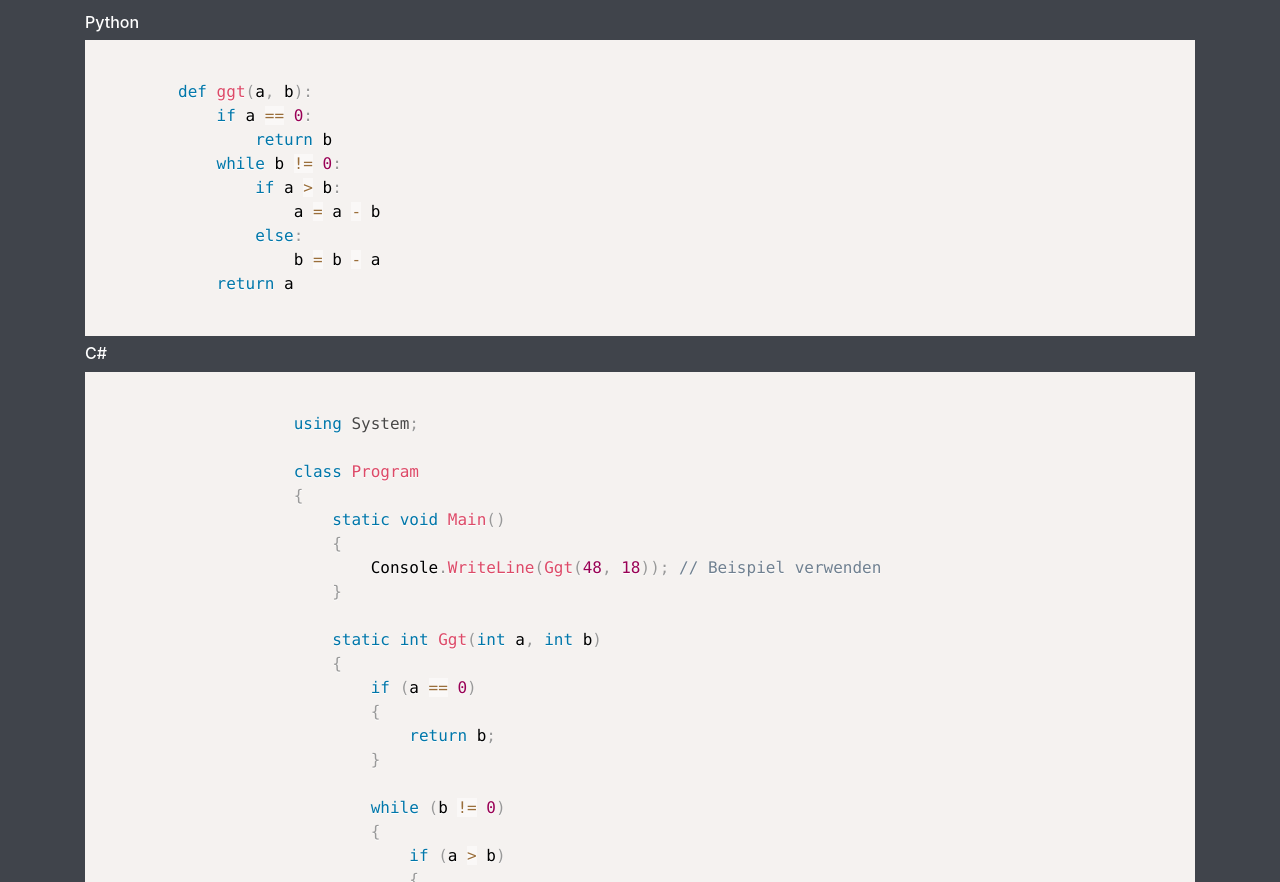
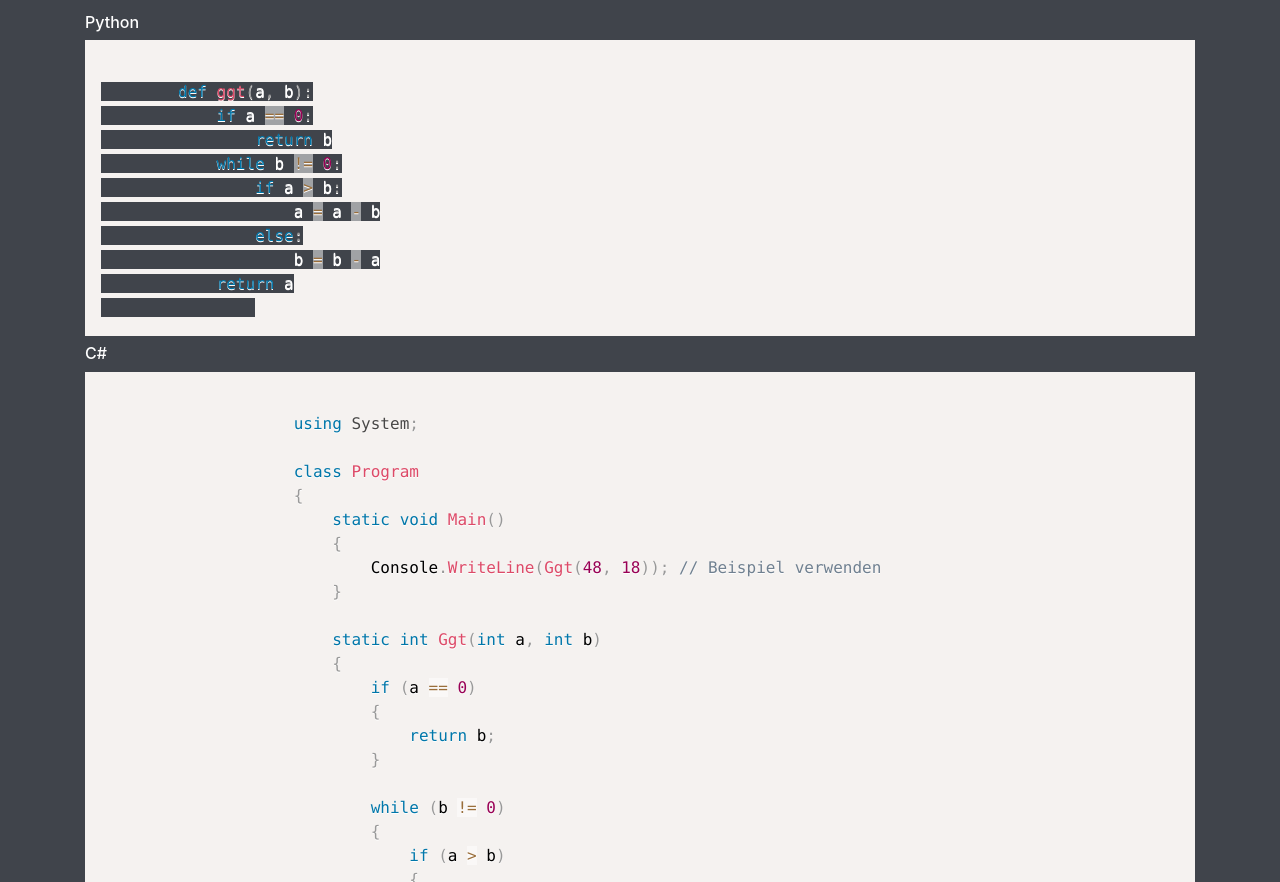
Before and after one commit to ShamelJij/programmierung_unterricht, a plain HTML site: page index.html in a window 1280 px wide. Shown: the part 3387-4269 px from the top of the page. Drawn offline with nearby package versions, Linux system fonts and the light colour scheme.

Commit message:
trying again to change background color

```diff
--- a/index.html
+++ b/index.html
@@ -215,7 +215,7 @@
       Der Algorithmus selbst ist aber programmiersprachenunabhängig!
     </p>
     <h6>Python</h6>
-    <pre><code class="language-python">
+    <pre><code class="language-python" style="background: #40444B; color: white;">
         def ggt(a, b):
             if a == 0:
                 return b
```
